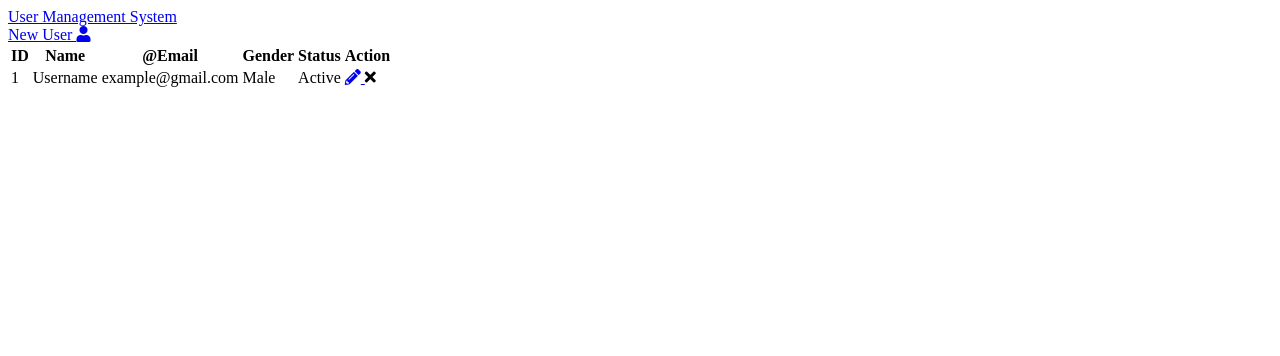
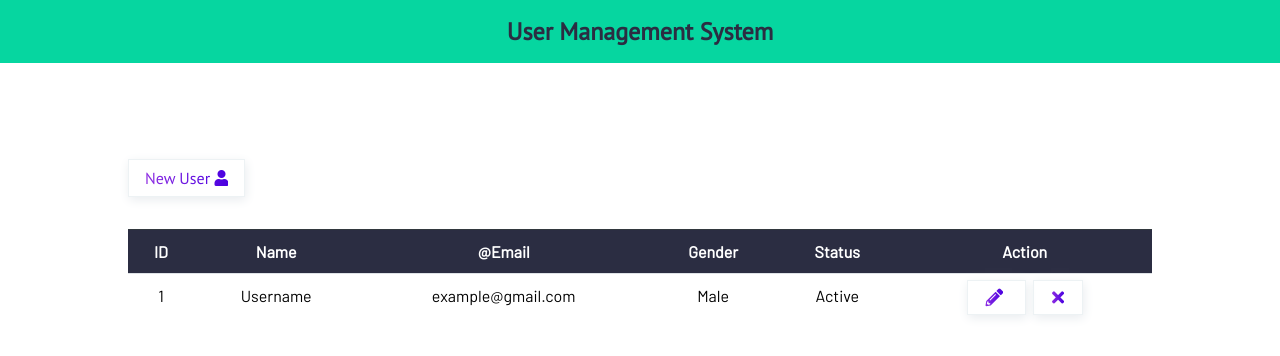
Before and after one commit to daviteixeira-dev/SGU-Sistema-de-Gerenciamento-de-Usuarios, a Node server app: template crud_app/views/index.html in a window 1280 px wide. Shown: the top 356 px of the page. Run offline with Node 20, Linux system fonts and the light colour scheme; the template is opened without the code that fills it, so the values that code supplies are empty; some libraries are stand-ins or nearby versions.

Commit message:
Styling HTML

```diff
--- a/crud_app/assets/css/style.css
+++ b/crud_app/assets/css/style.css
@@ -0,0 +1,118 @@
+@import url('https://fonts.googleapis.com/css2?family=Barlow&family=PT+Sans&display=swap');
+
+:root{
+    --dark:#2b2d42;
+    --light: #adb5bd;
+    --border: #dee2e6;
+    --border-btn: #edf2f4;
+}
+
+*{
+    padding: 0;
+    margin: 0;
+    box-sizing: border-box;
+}
+
+a{
+    text-decoration: none;
+    font-family: 'PT Sans', sans-serif;
+}
+
+.container{
+    max-width: 1024px;
+    margin: auto;
+}
+
+.nav-brand{
+    font-size: 1.5em;
+    font-weight: bold;
+}
+
+.d-flex{
+    display: flex;
+    flex-wrap: wrap;
+}
+
+.justify-between{
+    justify-content: space-between;
+}
+
+.text-center{
+    text-align: center;
+}
+
+.border-shadow{
+    border: 1px solid var(--border-btn);
+    box-shadow: 1px 3px 10px #e9ecef;
+}
+
+.text-dark{
+    color: var(--dark);
+}
+
+.inline{
+    display: inline-block;
+}
+
+.text-light{
+    color: var(--light);
+}
+
+.text-gradient{
+    background: linear-gradient(to right, #8e2de2, #4a00e0);
+    -webkit-background-clip: text;
+    background-clip: text;
+    -webkit-text-fill-color: transparent;
+}
+
+#header nav{
+    background-color: #06d6a0;
+    padding: 1em 0;
+    width: 100%;
+}
+
+#site-main{
+    margin-top: 6em;
+    font-family: 'Barlow', sans-serif;
+}
+
+#site-main .container .box-nav > a{
+    font-size: 1em;
+    padding: .5em 1em;
+}
+
+#site-main .container form {
+    margin: 2em 0;
+}
+
+table{
+    border-spacing: 0px;
+    width: 100%;
+}
+
+.table td, .table th {
+    padding: .75em;
+    vertical-align: top;
+    text-align: center;
+    border-top: 1px solid var(--border);
+}
+
+.table td > a.btn{
+    padding: .3em 1em;
+    font-size: 1.1em;
+    margin: 0 .2em;
+}
+
+.table tr:hover{
+    background-color: #06d6a0;
+}
+
+.table tr:hover td > a {
+    box-shadow: none;
+}
+
+.table .thead-dark th{
+    color: #fff;
+    background-color: var(--dark);
+    border-color: #32383e;
+}
--- a/crud_app/views/index.html
+++ b/crud_app/views/index.html
@@ -7,6 +7,7 @@
     <title>CRUD Application</title>
 
     <link rel="stylesheet" href="https://cdnjs.cloudflare.com/ajax/libs/font-awesome/5.15.3/css/all.min.css" integrity="sha512-iBBXm8fW90+nuLcSKlbmrPcLa0OT92xO1BIsZ+ywDWZCvqsWgccV3gFoRBv0z+8dLJgyAHIhR35VZc2oM/gI1w==" crossorigin="anonymous" />
+    <link rel="stylesheet" href="../assets/css/style.css">
 </head>
 <body>
 
@@ -25,7 +26,7 @@
 <!--Main Site-->
     <main id="site-main">
         <div class="container">
-            <div class="box-nav d-flex-justify-between">
+            <div class="box-nav d-flex justify-between">
                 <a href="/add-user" class="border-shadow">
                     <span class="text-gradient">New User <i class="fas fa-user"></i></span>
                 </a>
```
